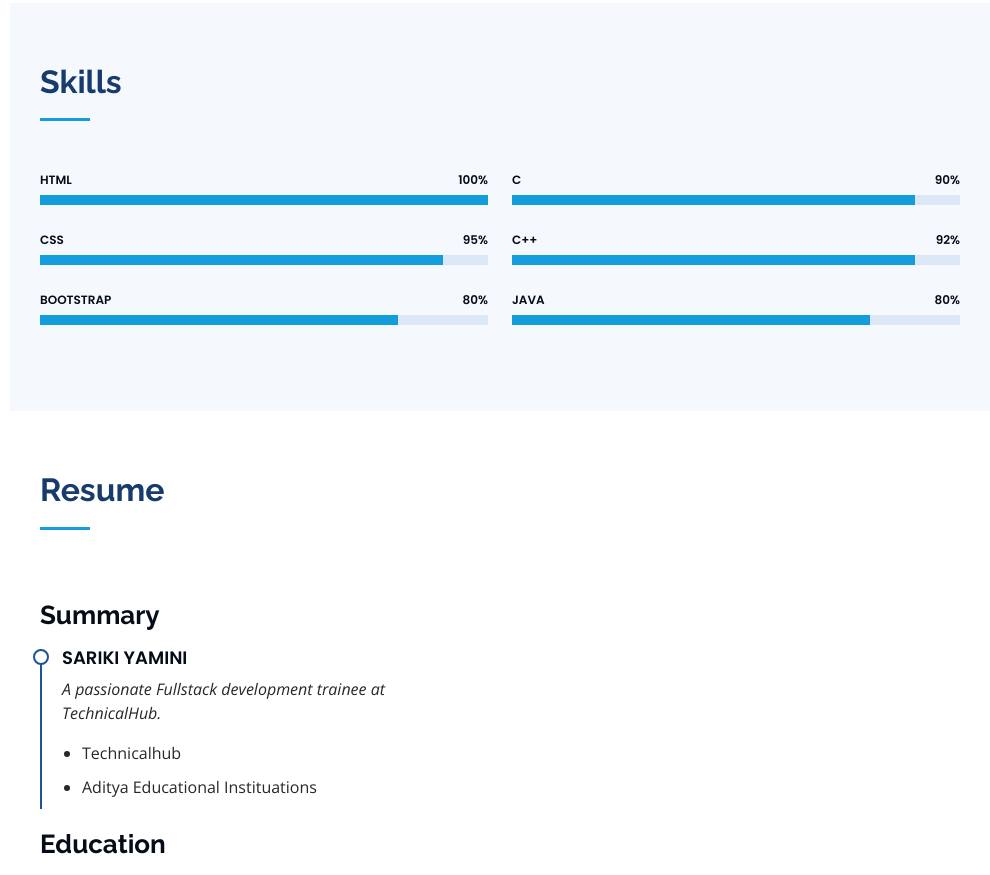
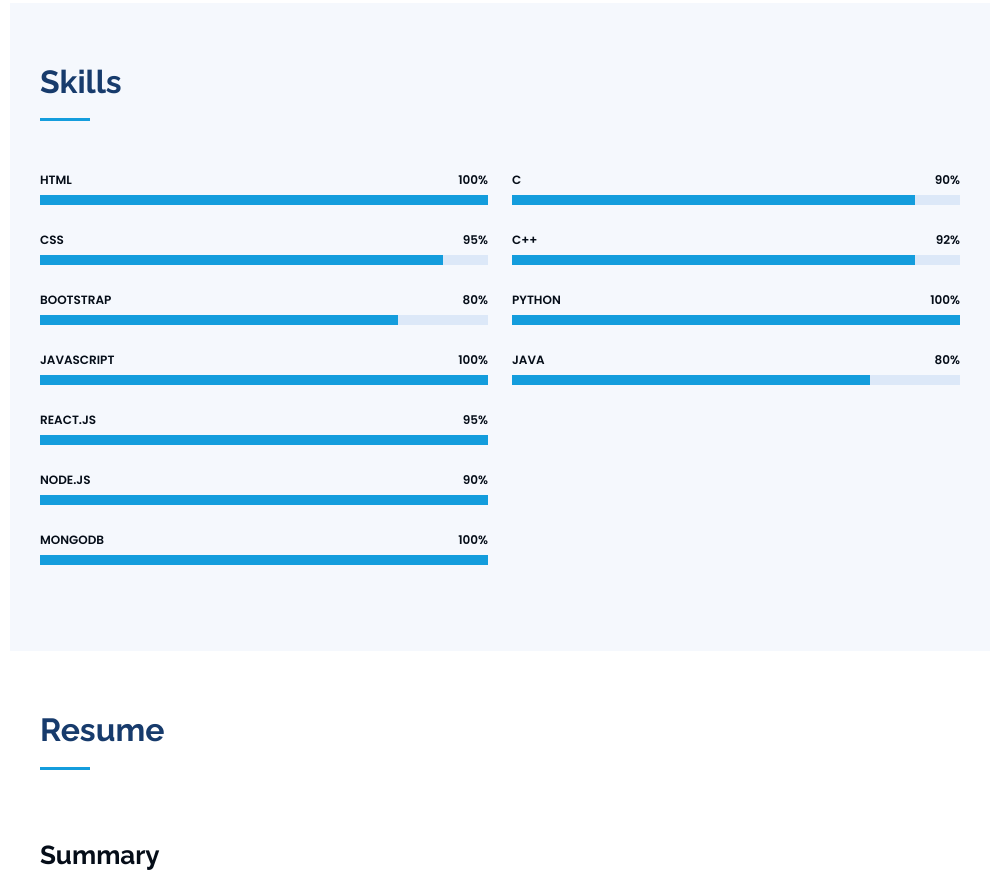
Before and after one commit to YAMINISARIKI/capstone-project-2, a plain HTML site: page capstone-project-2/index.html in a window 1280 px wide. Shown: the part 1343-2218 px from the top of the page, without its empty margins (290-1280 px from the left). Drawn offline with nearby package versions, Linux system fonts and the light colour scheme.

Commit message:
Update index.html

```diff
--- a/capstone-project-2/index.html
+++ b/capstone-project-2/index.html
@@ -49,11 +49,7 @@
         <img src="21mh1a05c5.jpg" alt="" class="img-fluid rounded-circle">
         <h1 class="text-light"><a href="index.html">SARIKI YAMINI</a></h1>
         <div class="social-links mt-3 text-center">
-          <a href="#" class="twitter"><i class="bx bxl-twitter"></i></a>
-          <a href="#" class="facebook"><i class="bx bxl-facebook"></i></a>
-          <a href="#" class="instagram"><i class="bx bxl-instagram"></i></a>
-          <a href="#" class="google-plus"><i class="bx bxl-skype"></i></a>
-          <a href="#" class="linkedin"><i class="bx bxl-linkedin"></i></a>
+          <a href="https://www.linkedin.com/in/sariki-yamini-173a1722b/" class="linkedin"><i class="bx bxl-linkedin"></i></a>
         </div>
       </div>
 
@@ -159,7 +155,35 @@
               </div>
             </div>
 
+            <div class="progress">
+              <span class="skill">JavaScript <i class="val">100%</i></span>
+              <div class="progress-bar-wrap">
+                <div class="progress-bar" role="progressbar" aria-valuenow="100" aria-valuemin="0" aria-valuemax="100"></div>
+              </div>
+            </div>
+
+            <div class="progress">
+              <span class="skill">React.js <i class="val">95%</i></span>
+              <div class="progress-bar-wrap">
+                <div class="progress-bar" role="progressbar" aria-valuenow="100" aria-valuemin="0" aria-valuemax="100"></div>
+              </div>
+            </div>
+
+            <div class="progress">
+              <span class="skill">Node.js <i class="val">90%</i></span>
+              <div class="progress-bar-wrap">
+                <div class="progress-bar" role="progressbar" aria-valuenow="100" aria-valuemin="0" aria-valuemax="100"></div>
+              </div>
+            </div>
+
+            <div class="progress">
+              <span class="skill">Mongodb <i class="val">100%</i></span>
+              <div class="progress-bar-wrap">
+                <div class="progress-bar" role="progressbar" aria-valuenow="100" aria-valuemin="0" aria-valuemax="100"></div>
+              </div>
+            </div>
           </div>
+
 
           <div class="col-lg-6" data-aos="fade-up" data-aos-delay="100">
 
@@ -174,6 +198,13 @@
               <span class="skill">C++ <i class="val">92%</i></span>
               <div class="progress-bar-wrap">
                 <div class="progress-bar" role="progressbar" aria-valuenow="90" aria-valuemin="0" aria-valuemax="100"></div>
+              </div>
+            </div>
+
+            <div class="progress">
+              <span class="skill">Python <i class="val">100%</i></span>
+              <div class="progress-bar-wrap">
+                <div class="progress-bar" role="progressbar" aria-valuenow="100" aria-valuemin="0" aria-valuemax="100"></div>
               </div>
             </div>
 
```
